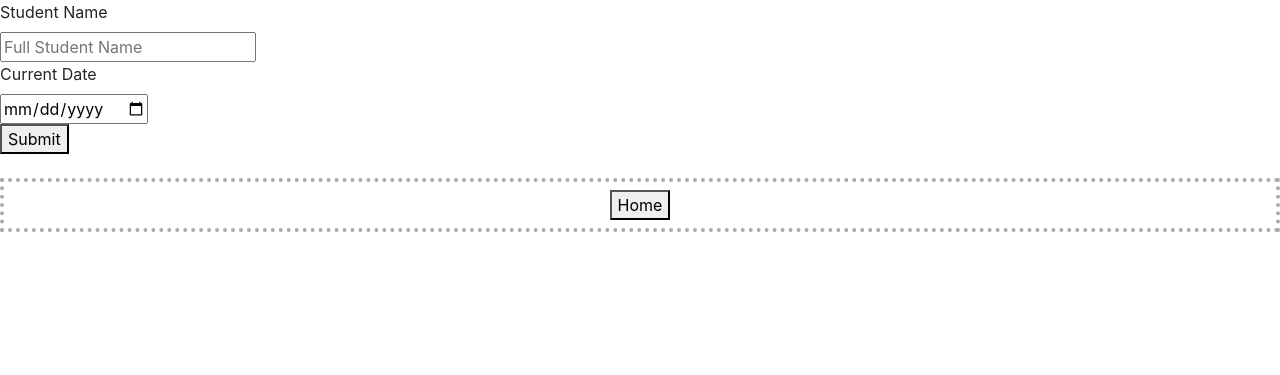
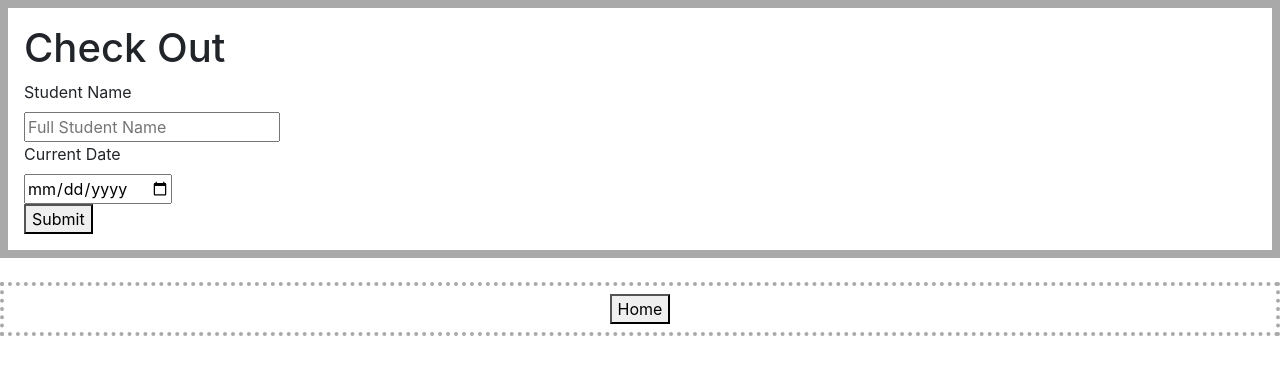
Before and after one commit to IcarusCell/Compsci_IA-Library, a Flask app: template templates/book_check_out.html in a window 1280 px wide. Shown: the top 375 px of the page. Run offline with Flask 2, Linux system fonts and the light colour scheme; the template is opened without the code that fills it, so the values that code supplies are empty; some libraries are stand-ins or nearby versions.

Commit message:
Improved appearance of the 'Check Out' page

```diff
--- a/databaseClass.py
+++ b/databaseClass.py
@@ -1,7 +1,7 @@
 #--BookClass is imported so that the database functions can properly account
 #for the class type.--
 #--json is imported so that the database can be saved to a json format.--
-from bookClass import *
+from BookClass import *
 import json
 
 #--The book object is saved into a dictionary which is then imported into a
--- a/templates/book_check_out.html
+++ b/templates/book_check_out.html
@@ -2,7 +2,8 @@
 {% block title %}Check Out{% endblock %}
 {% block content %}
 
-
+	<div style="border:8px; border-style:solid; border-color:#A9A9A9; padding: 1em;">
+		<h1>Check Out</h1>
 		<form method="post">
 			<label for="student_name">Student Name</label>
 			<br>
@@ -18,4 +19,5 @@
 			<br>
 			<button type="submit">Submit</button>
 		</form>
+	</div>
 {% endblock %}
```
Lines whose indentation alone changed are shown as unchanged.
